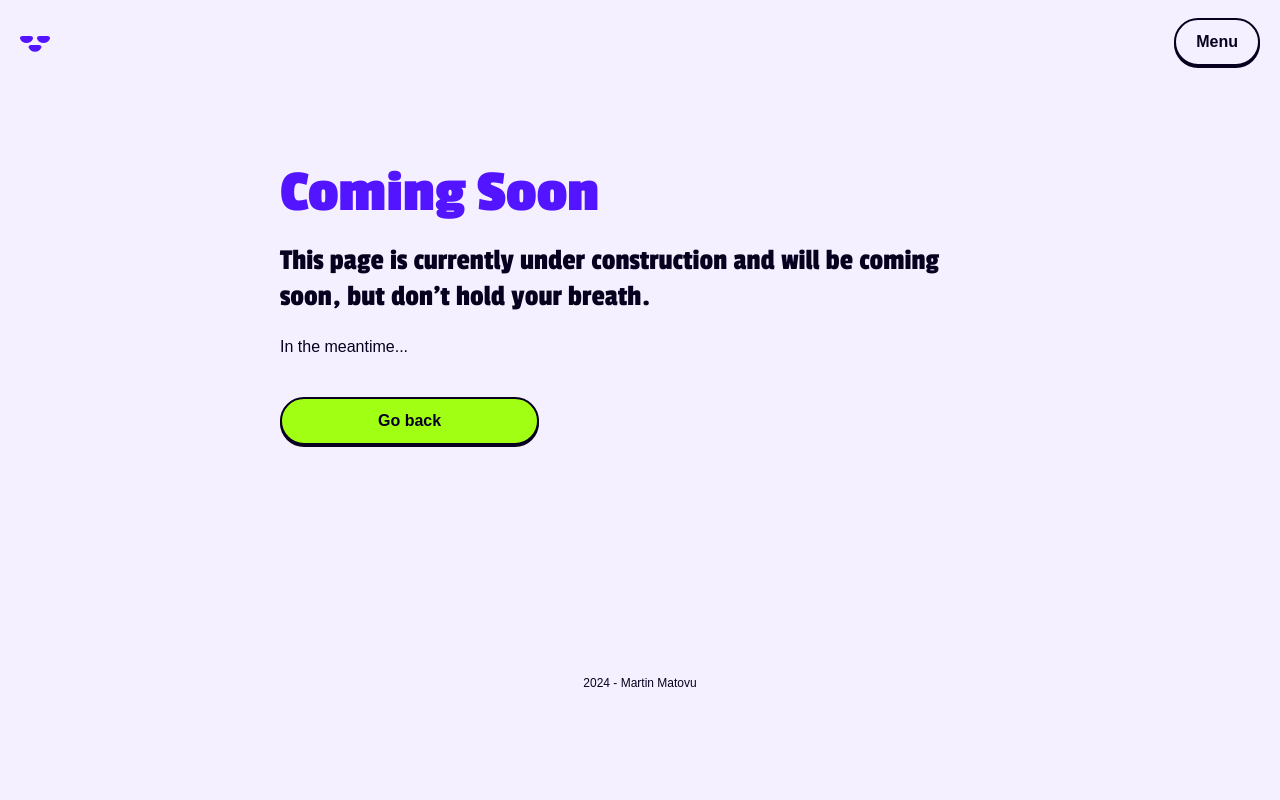
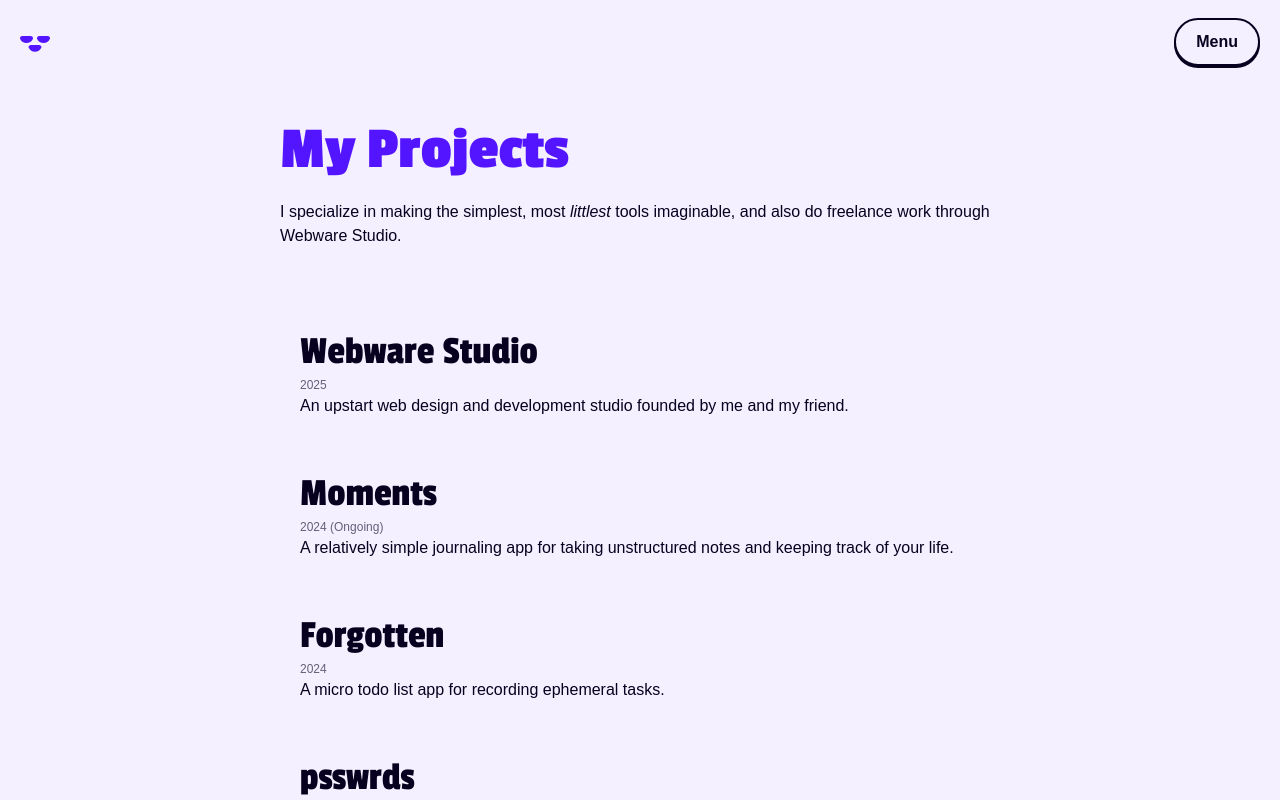
Before and after one commit to matovius/martin, a SvelteKit app: page /projects in a window 1280 px wide. Shown: the top 800 px of the page. Built offline with nearby package versions, Linux system fonts and the light colour scheme.

Commit message:
feat: populate projects page

```diff
--- a/src/routes/projects/+page.svelte
+++ b/src/routes/projects/+page.svelte
@@ -1,6 +1,9 @@
 <script lang="ts">
 	import { onMount } from 'svelte';
-	import ComingSoon from '$lib/components/ComingSoon.svelte';
+	import { quadInOut } from 'svelte/easing';
+	import { fade, fly } from 'svelte/transition';
+	import { projects } from '$lib/scripts/projects';
+	import ProjectCard from '$lib/components/ProjectCard.svelte';
 
 	let showPage: boolean = $state(false);
 
@@ -16,5 +19,70 @@
 </svelte:head>
 
 {#if showPage}
-	<ComingSoon />
+	<main
+		class="main"
+		in:fly={{ duration: 200, easing: quadInOut, x: 0, y: 50, opacity: 0 }}
+		out:fade={{ duration: 200, easing: quadInOut }}
+	>
+		<section id="all-projects" class="all-projects">
+			<div class="container">
+				<div class="headline">
+					<h1 class="heading">My Projects</h1>
+					<p>
+						I specialize in making the simplest, most <em>littlest</em> tools imaginable,
+						and also do freelance work through Webware Studio.
+					</p>
+				</div>
+
+				<ul class="projects-list">
+					{#each projects as project}
+						<li>
+							<ProjectCard {project} />
+						</li>
+					{/each}
+				</ul>
+			</div>
+		</section>
+	</main>
 {/if}
+
+<style>
+	.main {
+		width: 100%;
+		display: flex;
+		flex-direction: column;
+		justify-content: center;
+		align-items: center;
+		padding-inline: 20px;
+		padding-block: 120px 40px;
+	}
+
+	section {
+		width: 100%;
+		display: flex;
+		flex-direction: column;
+		justify-content: center;
+		align-items: center;
+
+		& > .container {
+			padding-block-end: 40px;
+
+			& > .headline {
+				display: flex;
+				flex-direction: column;
+				gap: 20px;
+
+				& > .heading {
+					color: var(--clr-primary);
+				}
+			}
+		}
+	}
+
+	ul.projects-list {
+		list-style: none;
+		display: grid;
+		gap: .75rem; /* 12px */
+		margin-top: 3.75rem; /* 60px */
+	}
+</style>
```
